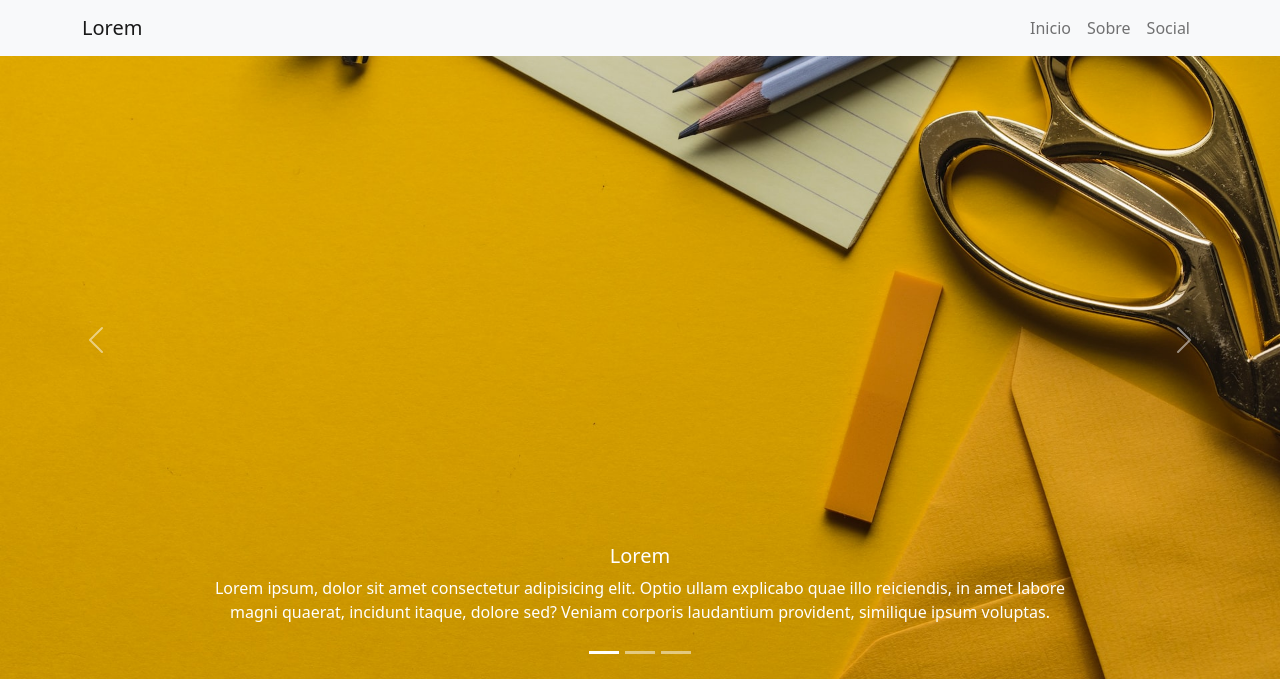
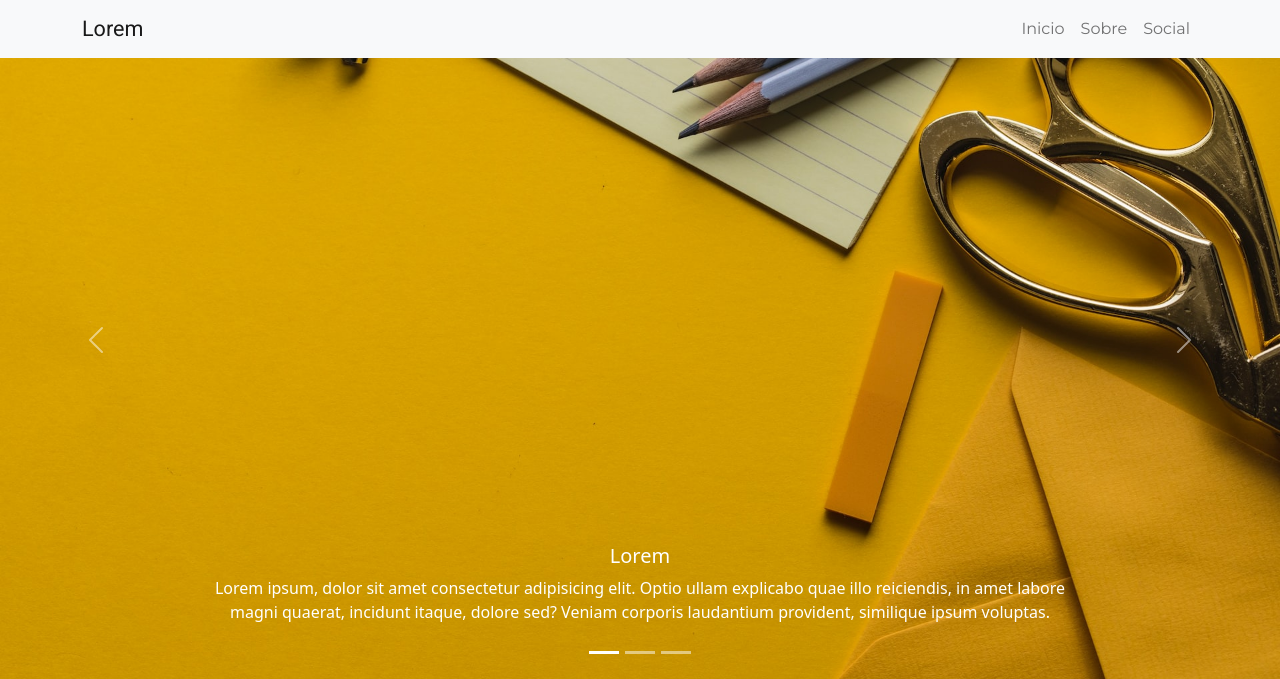
Before and after one commit to Digamasyx/FETEC, a PHP site: page / in a window 1280 px wide. Shown: the top 679 px of the page. Run offline with PHP 8.4, Linux system fonts and the light colour scheme.

Commit message:
Auto Update

```diff
--- a/index.html
+++ b/index.html
@@ -18,13 +18,13 @@
           <div class="collapse navbar-collapse" id="navbarResponsive">
             <ul class="navbar-nav ms-auto">
               <li class="nav-item active">
-                <a class="nav-link" href="#">Inicio</a>
+                <a class="nav-link" id="nav_text_" href="#">Inicio</a>
               </li>
               <li class="nav-item">
-                <a class="nav-link" href="#">Sobre</a>
+                <a class="nav-link" id="nav_text_" href="#">Sobre</a>
               </li>
               <li class="nav-item">
-                <a class="nav-link" href="#">Social</a>
+                <a class="nav-link" id="nav_text_" href="#">Social</a>
               </li>
             </ul>
           </div>
--- a/src/style.css
+++ b/src/style.css
@@ -112,3 +112,12 @@ body {
 /*
   Bootstrap Changes
 */
+
+#nav_text_ {
+  font-family: "Montserrat", sans-serif;
+  font-weight: light;
+}
+#nav_text {
+  font-family: "Roboto", sans-serif;
+  font-size: 1.349em;
+}
```
Also changed, not shown: src/root/root.css (+8 -0 lines), 1 other file.
